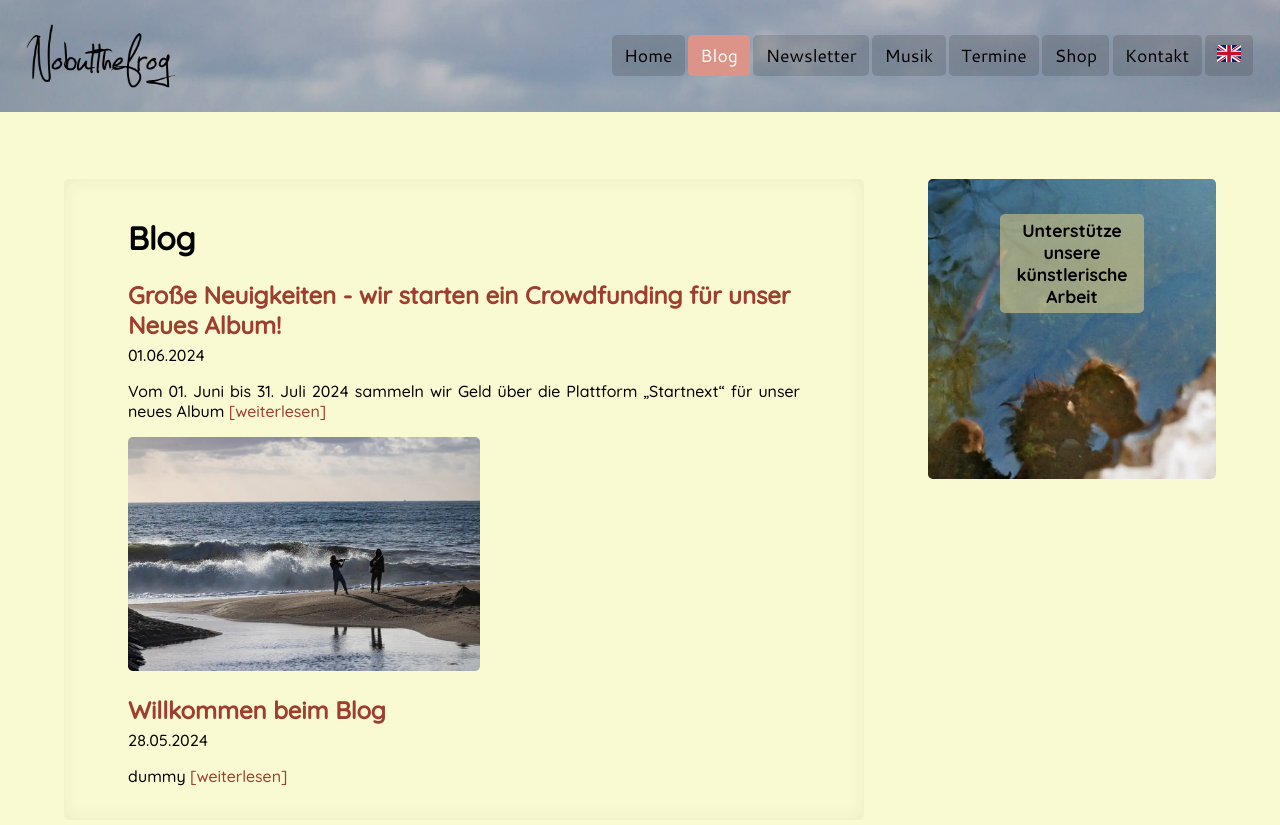
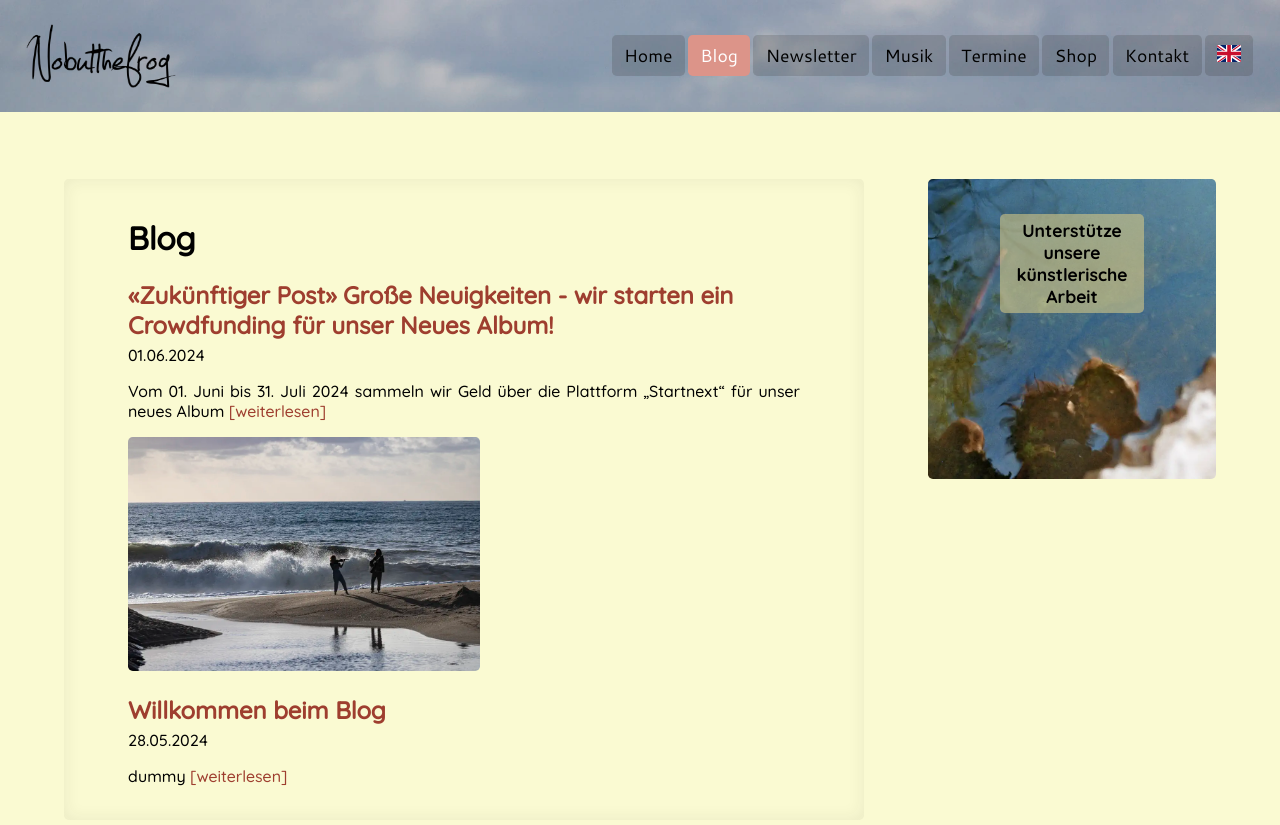
Before and after one commit to chrisongthb/nobutthefrog-com, a Jekyll site: the page built from source/blog.md, in a window 1280 px wide and 900 px high. Shown: the top 825 px of the window. Built offline with Jekyll 4.4.1, drawn with Linux system fonts in a browser that asks for light colours.

Commit message:
add conditional "future" prefix

```diff
--- a/source/_includes/postslist.html
+++ b/source/_includes/postslist.html
@@ -1,14 +1,16 @@
 {% for post in site.posts %}
   {% if post.categories contains page.lang %}
+    {% assign post_time = post.date | date: "%Y%m%d%H%M" | integer %}
+    {% assign now_time = "now" | date: "%Y%m%d%H%M" | integer %}
     {% if page.lang == "de" %}
-      <h2 class="post_title"><a href="{{ site.baseurl }}{{ post.url }}">{{ post.title }}</a></h2>
+      <h2 class="post_title"><a href="{{ site.baseurl }}{{ post.url }}">{% if post_time > now_time %}&laquo;Zukünftiger Post&raquo; {% endif%}{{ post.title }}</a></h2>
       <p class="post_date">{{ post.date | date: "%d.%m.%Y" }}</p>
       <p>{{ post.excerpt | strip_html }}<a href="{{ site.baseurl }}{{ post.url }}">&#91;weiterlesen&#93;</a></p>
       {% if post.blog_list_image %}
       <a href="{{ site.baseurl }}{{ post.url }}"><img alt="Titelbild von Post '{{ post.title }}'" class="post_image" src="{{ site.baseurl }}/assets/img/posts/{{ post.blog_list_image }}"></a>
       {% endif %}
     {% else %}
-      <h2 class="post_title"><a href="{{ site.baseurl }}{{ post.url }}">{{ post.title }}</a></h2>
+      <h2 class="post_title"><a href="{{ site.baseurl }}{{ post.url }}">{% if post_time > now_time %}&laquo;Future Post&raquo; {% endif%}{{ post.title }}</a></h2>
       <p class="post_date">{{ post.date | date: "%Y-%m-%d" }}</p>
       <p>{{ post.excerpt | strip_html }}<a href="{{ site.baseurl }}{{ post.url }}">&#91;read more&#93;</a></p>
       {% if post.blog_list_image %}
```
